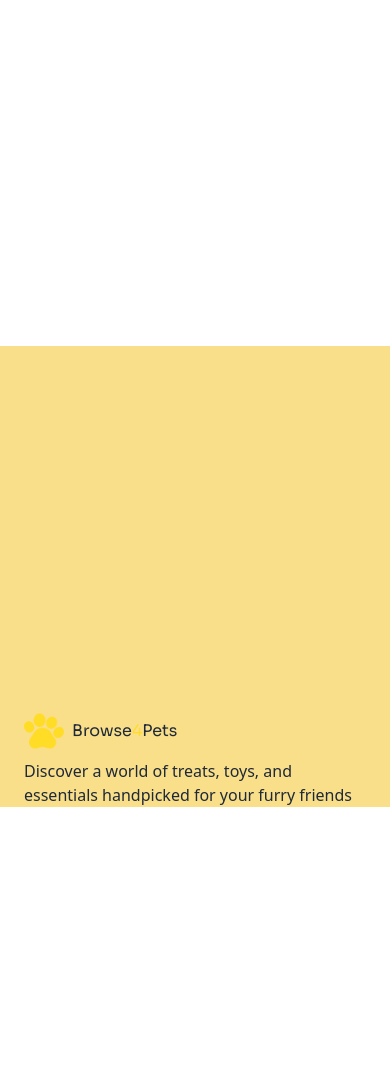
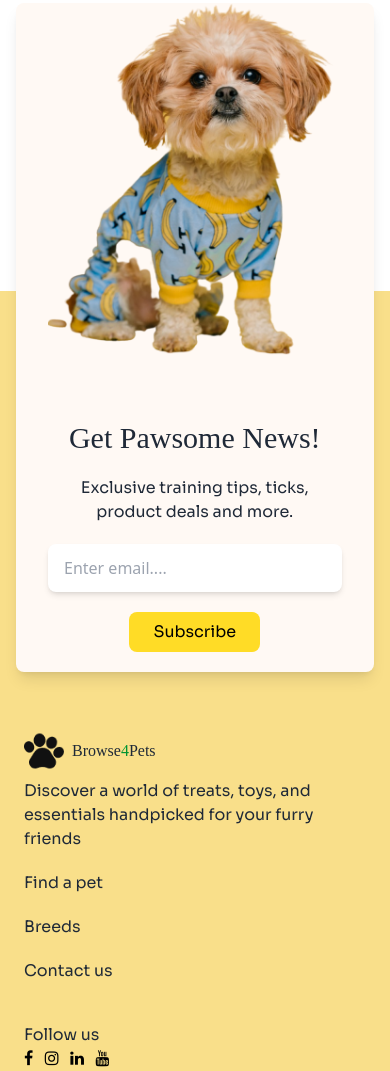
Before and after one commit to mehedipolash/kitty-korner, a plain HTML site: page index.html in a window 390 px wide. Shown: the part 4272-5343 px from the top of the page. Before the commit the page ends 5079 px from the top, so only its background shows below. Drawn offline with nearby package versions, Linux system fonts and the light colour scheme; a web font is replaced by a local one.

Commit message:
project complete with responsive check

```diff
--- a/index.html
+++ b/index.html
@@ -227,7 +227,7 @@
 
   </main>
           <!-- Trending pet -->
-<section class="lg:bg-nav-primary">
+<section class="lg:bg-nav-primary lg:pb-24">
   <section class="lg:mt-32 mt-12 mx-auto px-6 max-w-7xl">
     <h1 class="font1 text-2xl lg:text-4xl mb-4 lg:mb-8 lg:pt-[60px]">Trending Pet Products</h1>
 
@@ -513,29 +513,73 @@
 
 
 
-  <footer class="bg-footer-primary mt-[405px]">
+  <footer class="bg-footer-primary mt-[350px] relative">
 
-    <div class="mx-auto px-6 max-w-7xl">
+               <div class="absolute w-11/12 h-10/12 left-4 pb-5 lg:pb-0 lg:w-auto bg-nav-primary lg:h-auto -top-72 lg:left-72 lg:-top-[190px] rounded-lg px-8 shadow-lg text-center lg:text-start">
+
+                <!-- left-side -->
+                 <div class="lg:flex lg:space-x-20">
+
+                  <div>
+                    <img src="c1-assets/cute-pet-mid.png" alt="">
+                  </div>
+                  <!-- right-side -->
+                  <div class="pt-12 space-y-5">
+                    <h1 class="font1 text-3xl">Get Pawsome News!</h1>
+                    <p class="font2">Exclusive training tips, ticks, product deals and more.</p>
+                    <input type="email" placeholder="Enter email...."
+                      class="w-full max-w-lg px-4 py-3 text-gray-600 bg-white border-none rounded-lg shadow-md focus:outline-none placeholder-gray-400" />
+
+                      <button class="bg-[#FFDC26] text-black font2 px-6 py-2 rounded-lg">
+                      Subscribe
+                      </button>
+
+                  </div>
+
+
+
+                 </div>
+
+               </div>
+
+  <div class="mx-auto px-6 max-w-7xl space-y-5 pt-[440px]  lg:flex lg:pt-[365px] lg:justify-between">
 
         <!-- left-div -->
+      <div class="flex flex-col items-start ">
+          <!-- First Line: Logo and Heading -->
+          <div class="flex items-center">
+            <img src="c1-assets/logo-footer.png" alt="Logo" class="h-10 w-auto mr-2">
+            <h1 class="lg:text-[26px] font1 lg:flex">Browse<span class="text-[#009432]">4</span>Pets</h1>
+          </div>
 
 
-        <div class="flex flex-col items-start pt-[365px]">
-          <!-- First Line: Logo and Heading -->
-          <div class="flex items-center">
-            <img src="c1-assets/logo-header.png" alt="Logo" class="h-10 w-auto mr-2">
-            <h1 class="lg:text-[26px] font2 lg:flex">Browse<span class="text-btn-primary">4</span>Pets</h1>
-          </div>
+          <!-- Second Line: Paragraph -->
+          <p class="mt-2 font2">Discover a world of treats, toys, and <br> essentials handpicked for your furry <br> friends</p>
+      </div>
 
-          <!-- Second Line: Paragraph -->
-          <p class="mt-2">Discover a world of treats, toys, and essentials handpicked for your furry friends</p>
+
+      <!-- center-div -->
+      <div class="font2">
+        <ul class="space-y-[20px]">
+          <li>Find a pet</li>
+          <li>Breeds</li>
+          <li>Contact us</li>
+        </ul>
+      </div>
+
+      <!-- right-div -->
+      <div class="pt-5 font2">
+            <h1>Follow us</h1>
+        <div class="space-x-2">
+            <i class="fa fa-facebook text-black"></i>
+            <i class="fa fa-instagram text-black"></i>
+            <i class="fa fa-linkedin text-black"></i>
+            <i class="fa fa-youtube text-black"></i>
         </div>
 
 
-      <!-- center-div -->
-      <div></div>
-      <!-- right-div -->
-      <div></div>
+
+      </div>
 
 
 
```
